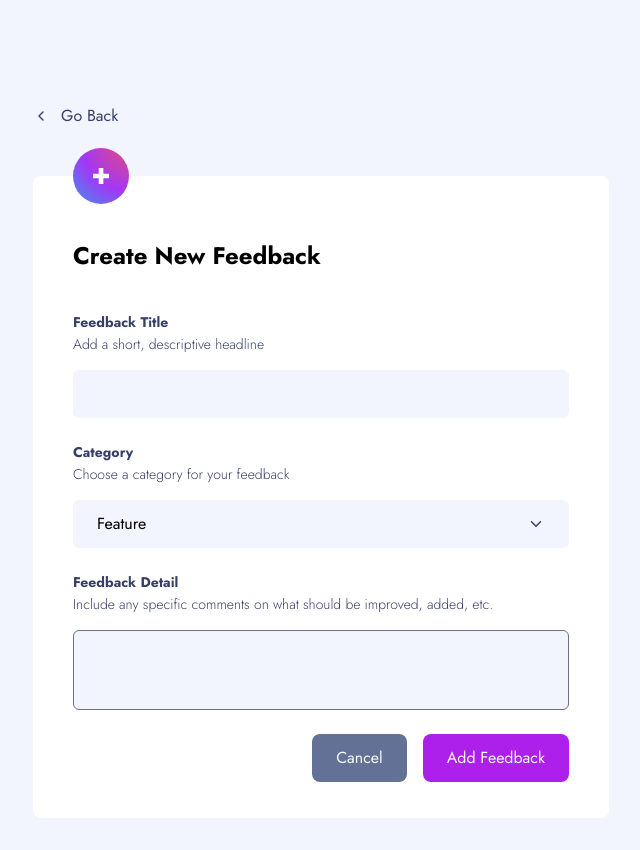
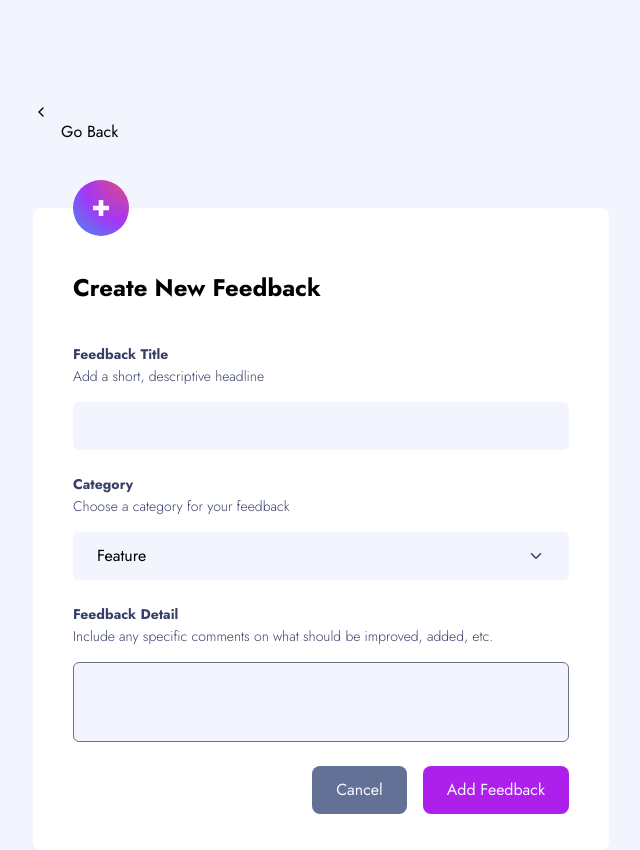
Before and after one commit to Ibarra11/ProductFeedback, a Next.js app: page /new-feedback in a window 1280 px wide. Shown: the whole page, without its empty margins (319-959 px from the left). Before the commit the page ends 818 px from the top, so only its background shows below. Built offline with nearby package versions, Linux system fonts and the light colour scheme.

Commit message:
fixed link color

```diff
--- a/app/components/LinkWithChevronLeft/index.tsx
+++ b/app/components/LinkWithChevronLeft/index.tsx
@@ -13,11 +13,11 @@ function LinkWithChevronLeft({
     <Link
       href={href}
       className={clsx(
-        "inline-flex items-center  text-brand-american_blue gap-3  py-2",
+        "inline-flex items-center gap-3  py-2",
         `${className ? className : ""}`
       )}
     >
-      <span className={`text-brand-american_blue`}>
+      <span className={`${className ? className : ""}`}>
         <ChevronLeft size={16} />
       </span>
       <span
```
